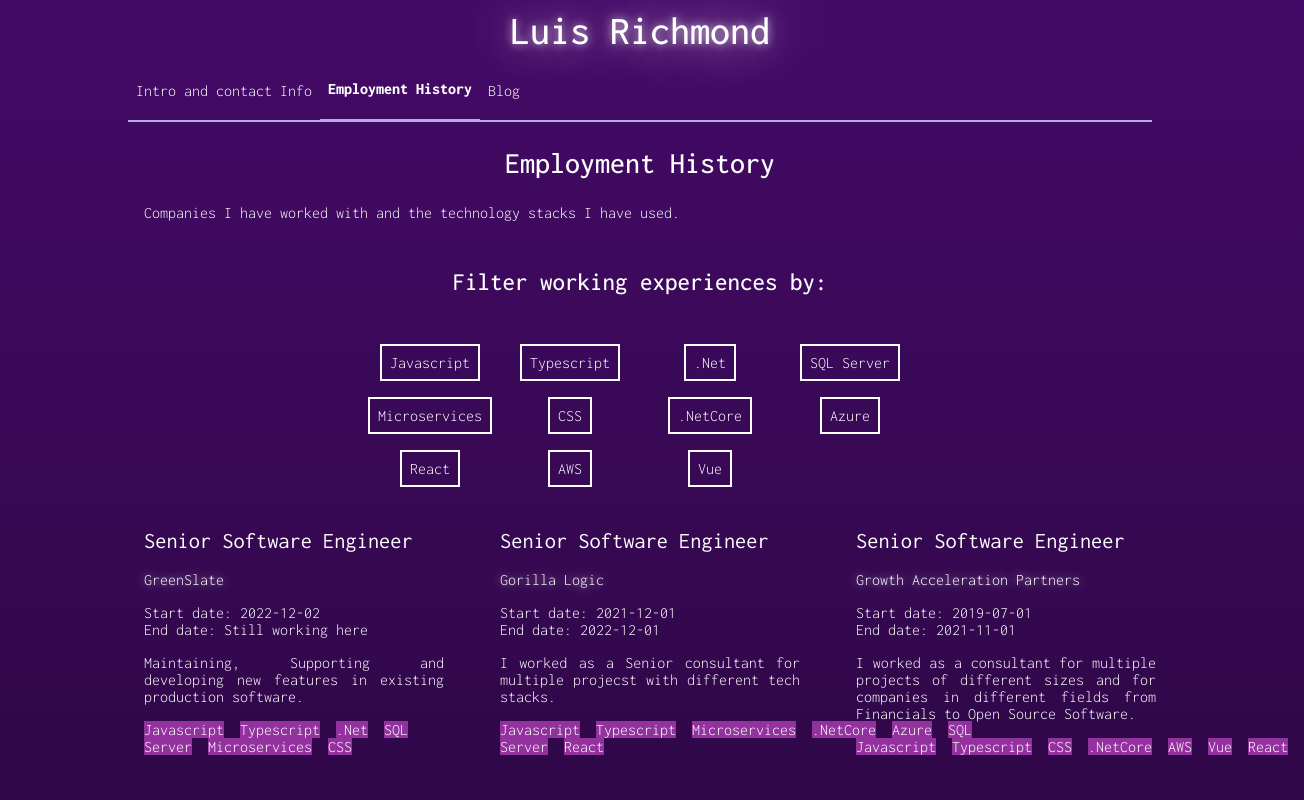
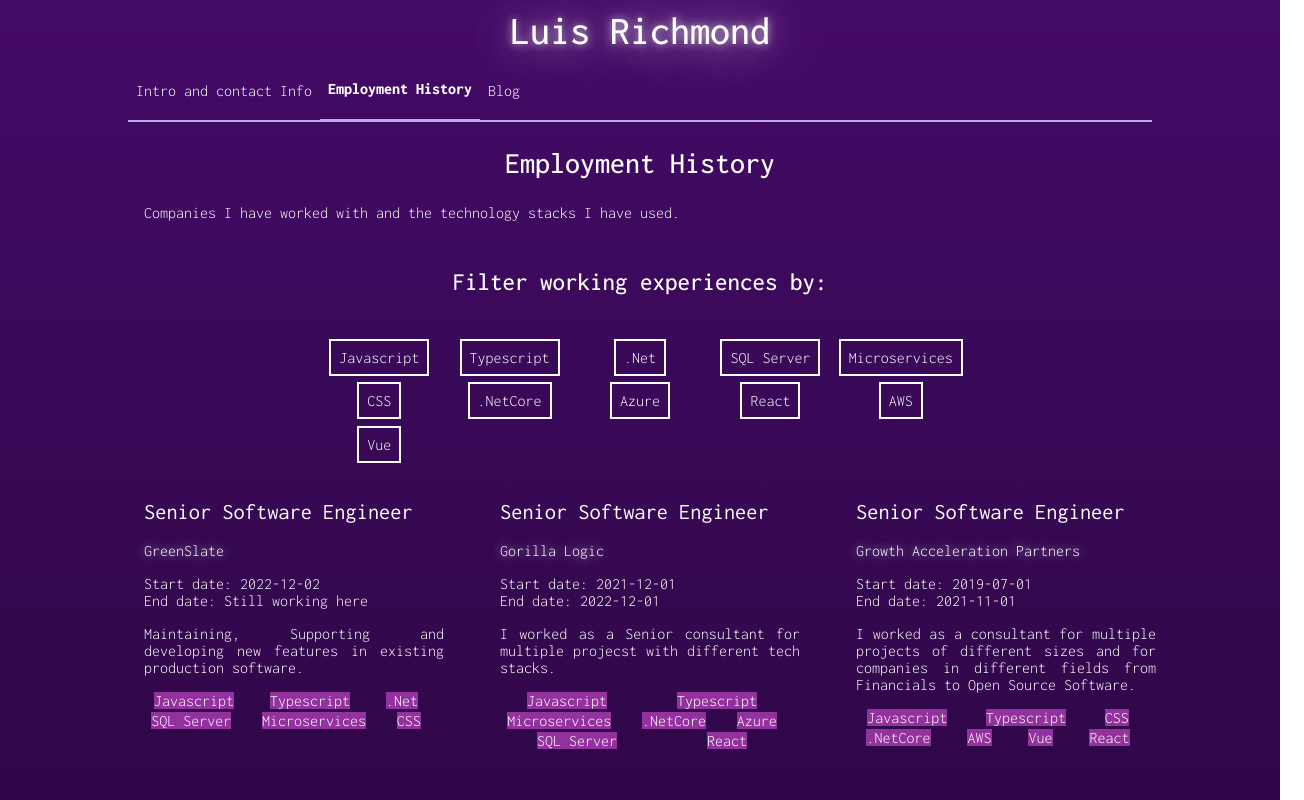
Before and after one commit to lalrg/site-v2, a Next.js app in the folder site-nextjs/: page /employmentHistory in a window 1280 px wide. Shown: the top 800 px of the page, 1304 px wide, since content can reach past the window. Built offline with nearby package versions, Linux system fonts and the light colour scheme.

Commit message:
UI Completed

```diff
--- a/site-nextjs/components/employmentHistory/WorkHistoryItem/index.tsx
+++ b/site-nextjs/components/employmentHistory/WorkHistoryItem/index.tsx
@@ -26,7 +26,7 @@ const WorkHistoryItem: React.FC<WorkHistoryItemProps> = ({
       <p>
         {jobDescription}
       </p>
-      <div>
+      <div className={styles.techContainer}>
         {bulletPoints.map((bulletPoint) => (
           <span
             className={styles.techItem}
--- a/site-nextjs/components/employmentHistory/WorkHistoryItem/whi.module.css
+++ b/site-nextjs/components/employmentHistory/WorkHistoryItem/whi.module.css
@@ -6,8 +6,16 @@
 .techItem {
   background-color: #93329E;
   margin-right: 1rem;
+  margin-bottom: 0.2rem;
 }
 
 .mainWHI {
   width: 18.75rem;
 }
+
+.techContainer {
+  display: flex;
+  justify-content: space-around;
+  width: 100%;
+  flex-wrap: wrap;
+}
--- a/site-nextjs/components/skillsToFilter/skillsToFilter.module.css
+++ b/site-nextjs/components/skillsToFilter/skillsToFilter.module.css
@@ -15,7 +15,7 @@
 
 @media screen and (min-width: 1000px) {
   .singleSkill {
-    margin: 0.5rem;
+    margin: 0.2rem;
     cursor: pointer;
     border-style: solid;
     border-color: white;
@@ -25,7 +25,7 @@
 
 .skillList{
   display: grid;
-  grid-template-columns: repeat(2, 1fr);
+  grid-template-columns: repeat(3, 1fr);
   padding: 0;
   justify-items: center;
 }
@@ -33,7 +33,7 @@
 @media screen and (min-width: 1000px) {
   .skillList {
     text-align: center;
-    grid-template-columns: repeat(4, 1fr);
+    grid-template-columns: repeat(5, 1fr);
     padding: 0;
   }
 }
```
Also changed, not shown: site-nextjs/pages/employmentHistory.tsx (+7 -8 lines).
